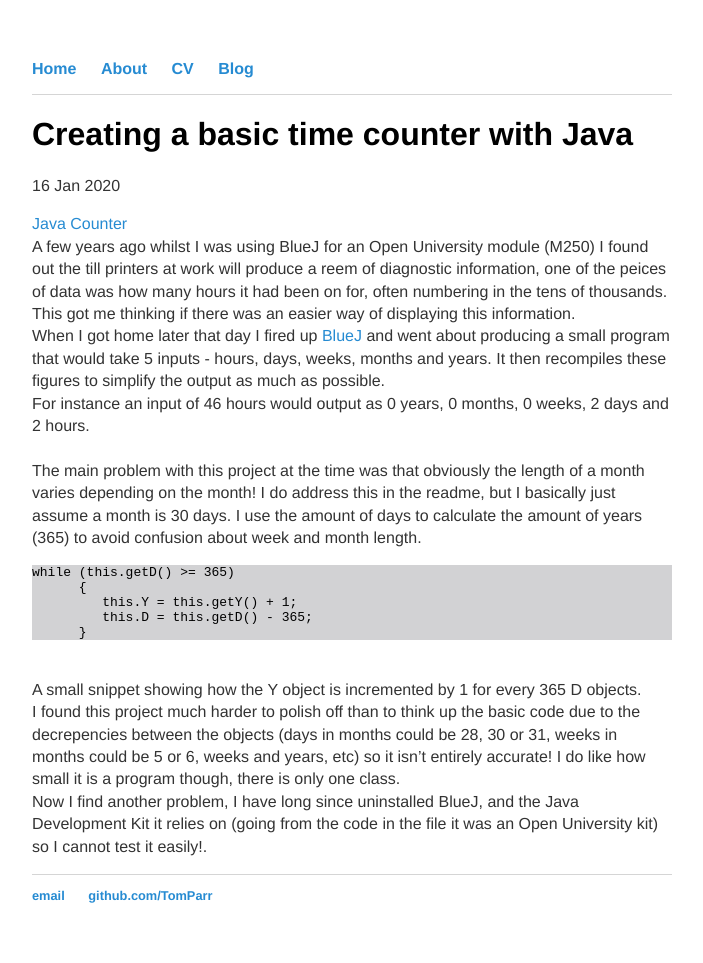
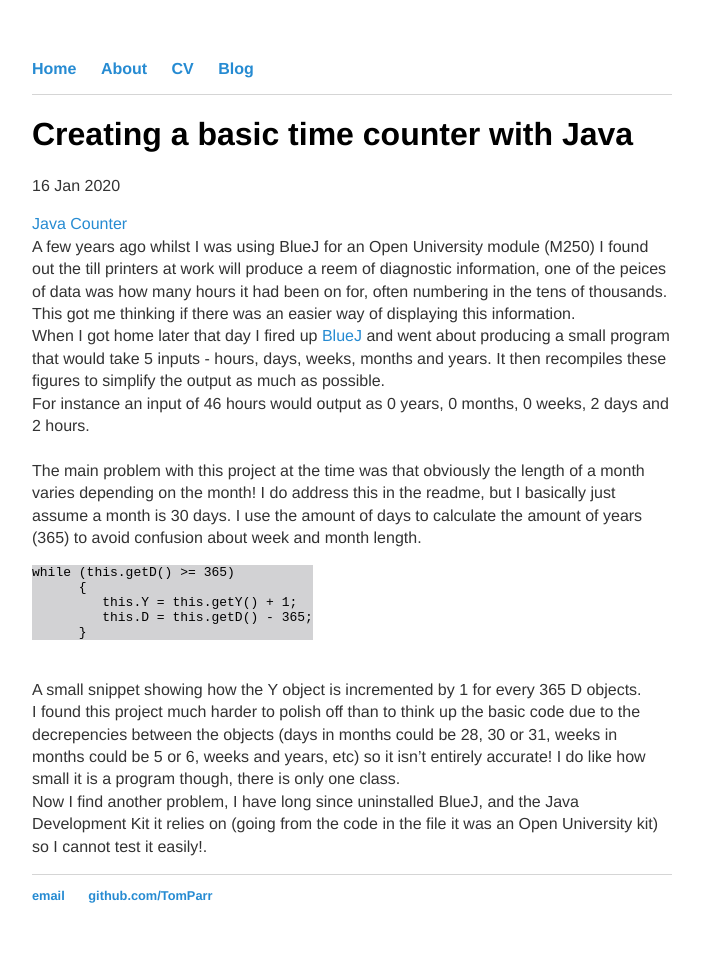
Before and after one commit to TomParr/TomParr.github.io, a Jekyll site: the page built from _posts/2020-01-16-Java-Time-Counter.md, in a window 1280 px wide. Shown: the whole page, without its empty margins (288-991 px from the left). Built offline with Jekyll 4.4.1, drawn with Linux system fonts in a browser that asks for light colours.

Commit message:
Update main.css

```diff
--- a/css/main.css
+++ b/css/main.css
@@ -56,6 +56,6 @@ li {
     font-family:'Helvetica', 'Arial', 'Sans-Serif';
 }
 pre code{
-      background-color:#d2d2d4;
-    display:block;
+    background-color:#d2d2d4;
+    display:table-cell;
 }
```
